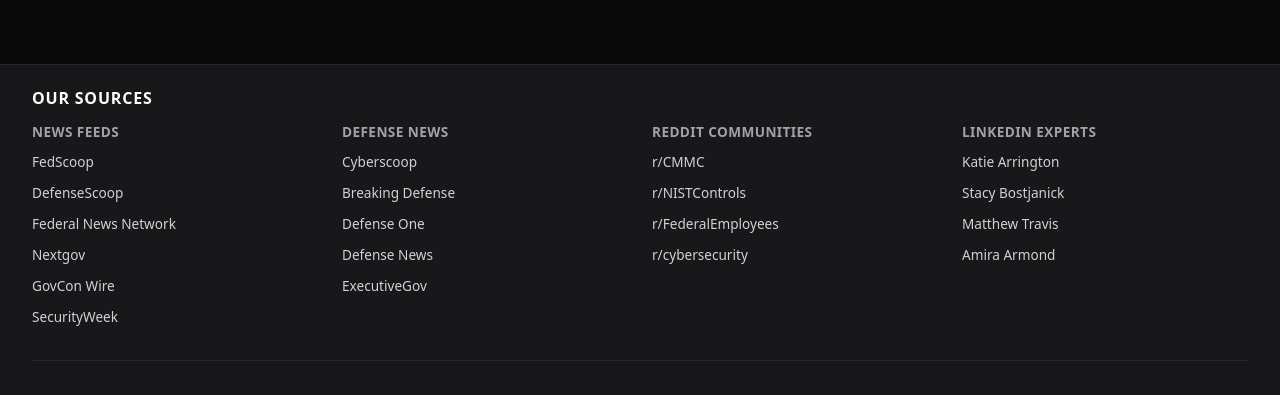
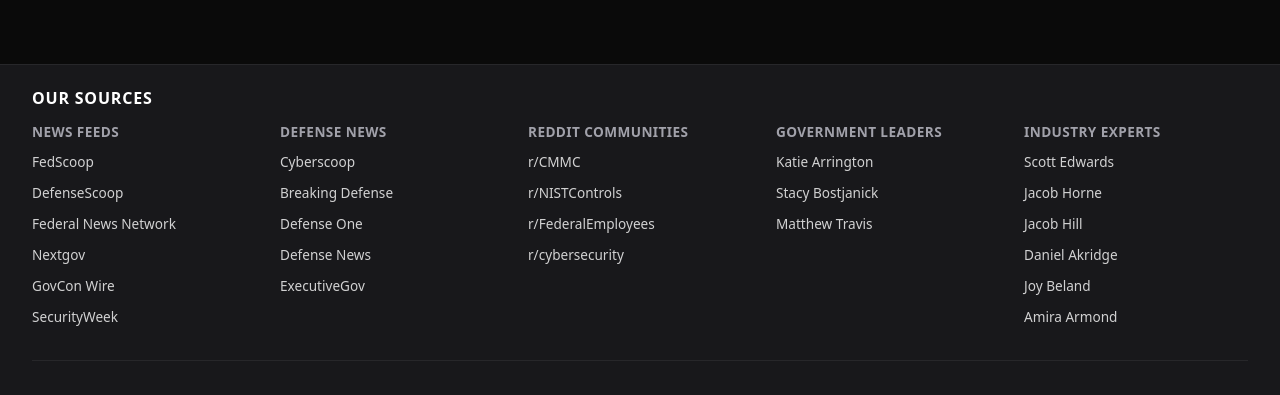
Before and after one commit to fubak/cmmcwatch, a Python web app: template templates/base.html in a window 1280 px wide. Shown: the part 69-464 px from the top of the page. Run offline with Jinja, Linux system fonts and the light colour scheme; the template is opened without the code that fills it, so the values that code supplies are empty.

Commit message:
feat: expand LinkedIn experts with Summit 7 team
Split LinkedIn section into Government Leaders and Industry Experts:

Government Leaders:
- Katie Arrington, Stacy Bostjanick, Matthew Travis

Industry Experts (Summit 7 & others):
- Scott Edwards, Jacob Horne, Jacob Hill, Daniel Akridge
- Joy Beland, Amira Armond

Updated grid to 5 columns with responsive breakpoints.

Co-Authored-By: Claude Opus 4.5 <noreply@anthropic.com>

```diff
--- a/templates/components/footer.css
+++ b/templates/components/footer.css
@@ -24,7 +24,7 @@
 
 .footer-sources-grid {
     display: grid;
-    grid-template-columns: repeat(4, 1fr);
+    grid-template-columns: repeat(5, 1fr);
     gap: 1.5rem;
 }
 
@@ -124,7 +124,13 @@
     color: var(--color-muted);
 }
 
-@media (max-width: 900px) {
+@media (max-width: 1100px) {
+    .footer-sources-grid {
+        grid-template-columns: repeat(3, 1fr);
+    }
+}
+
+@media (max-width: 768px) {
     .footer-sources-grid {
         grid-template-columns: repeat(2, 1fr);
     }
--- a/templates/components/footer.html
+++ b/templates/components/footer.html
@@ -33,11 +33,21 @@
                 </ul>
             </div>
             <div class="footer-source-group">
-                <h4>LinkedIn Experts</h4>
+                <h4>Government Leaders</h4>
                 <ul>
                     <li><a href="https://www.linkedin.com/in/katie-arrington-a6949425/" target="_blank" rel="noopener noreferrer">Katie Arrington</a></li>
                     <li><a href="https://www.linkedin.com/in/stacy-bostjanick-a3b67173/" target="_blank" rel="noopener noreferrer">Stacy Bostjanick</a></li>
                     <li><a href="https://www.linkedin.com/in/matthewtravisdc/" target="_blank" rel="noopener noreferrer">Matthew Travis</a></li>
+                </ul>
+            </div>
+            <div class="footer-source-group">
+                <h4>Industry Experts</h4>
+                <ul>
+                    <li><a href="https://www.linkedin.com/in/mscottedwards/" target="_blank" rel="noopener noreferrer">Scott Edwards</a></li>
+                    <li><a href="https://www.linkedin.com/in/jacob-evan-horne/" target="_blank" rel="noopener noreferrer">Jacob Horne</a></li>
+                    <li><a href="https://www.linkedin.com/in/jacobrhill/" target="_blank" rel="noopener noreferrer">Jacob Hill</a></li>
+                    <li><a href="https://www.linkedin.com/in/danielakridge/" target="_blank" rel="noopener noreferrer">Daniel Akridge</a></li>
+                    <li><a href="https://www.linkedin.com/in/joybeland/" target="_blank" rel="noopener noreferrer">Joy Beland</a></li>
                     <li><a href="https://www.linkedin.com/in/amira-armond/" target="_blank" rel="noopener noreferrer">Amira Armond</a></li>
                 </ul>
             </div>
```
